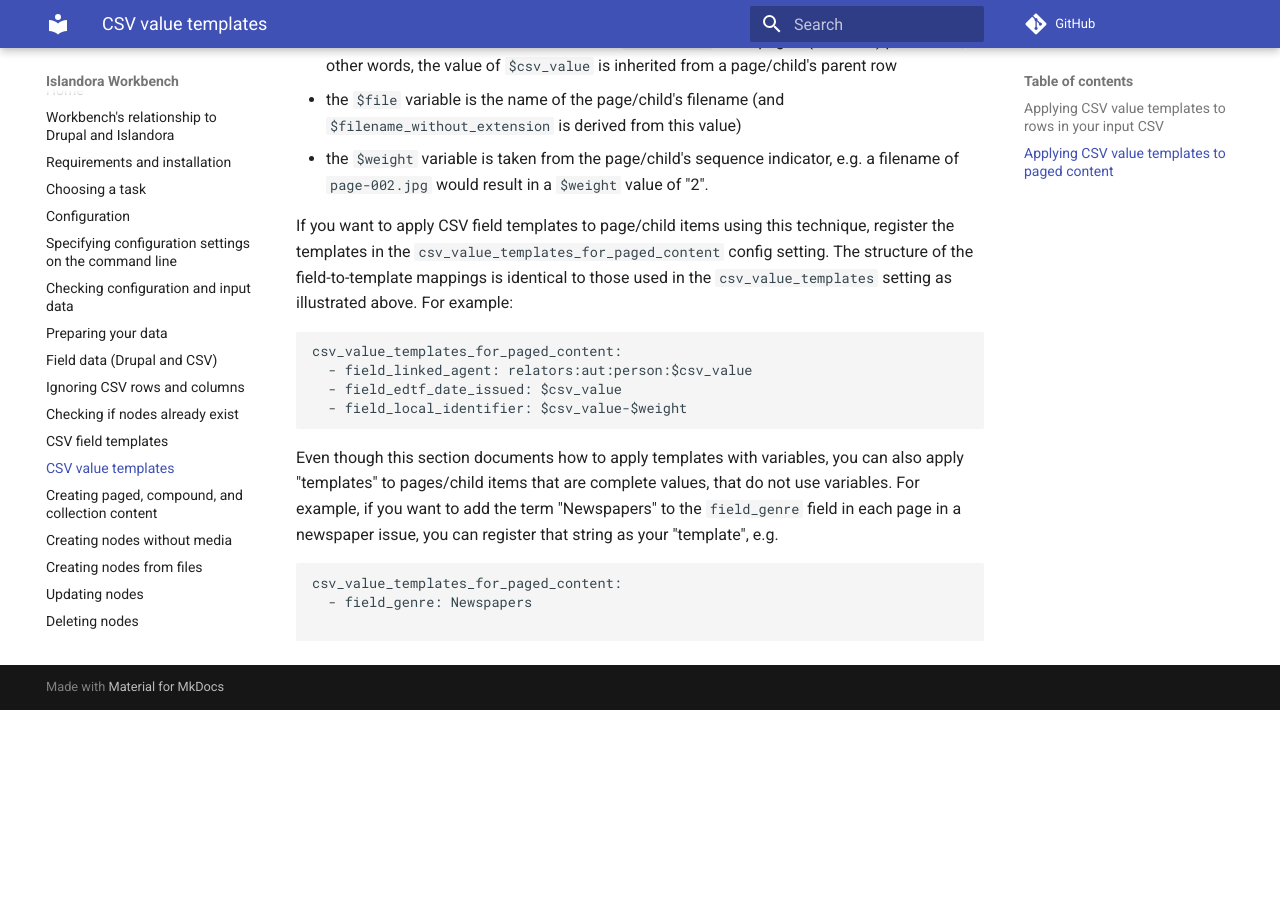
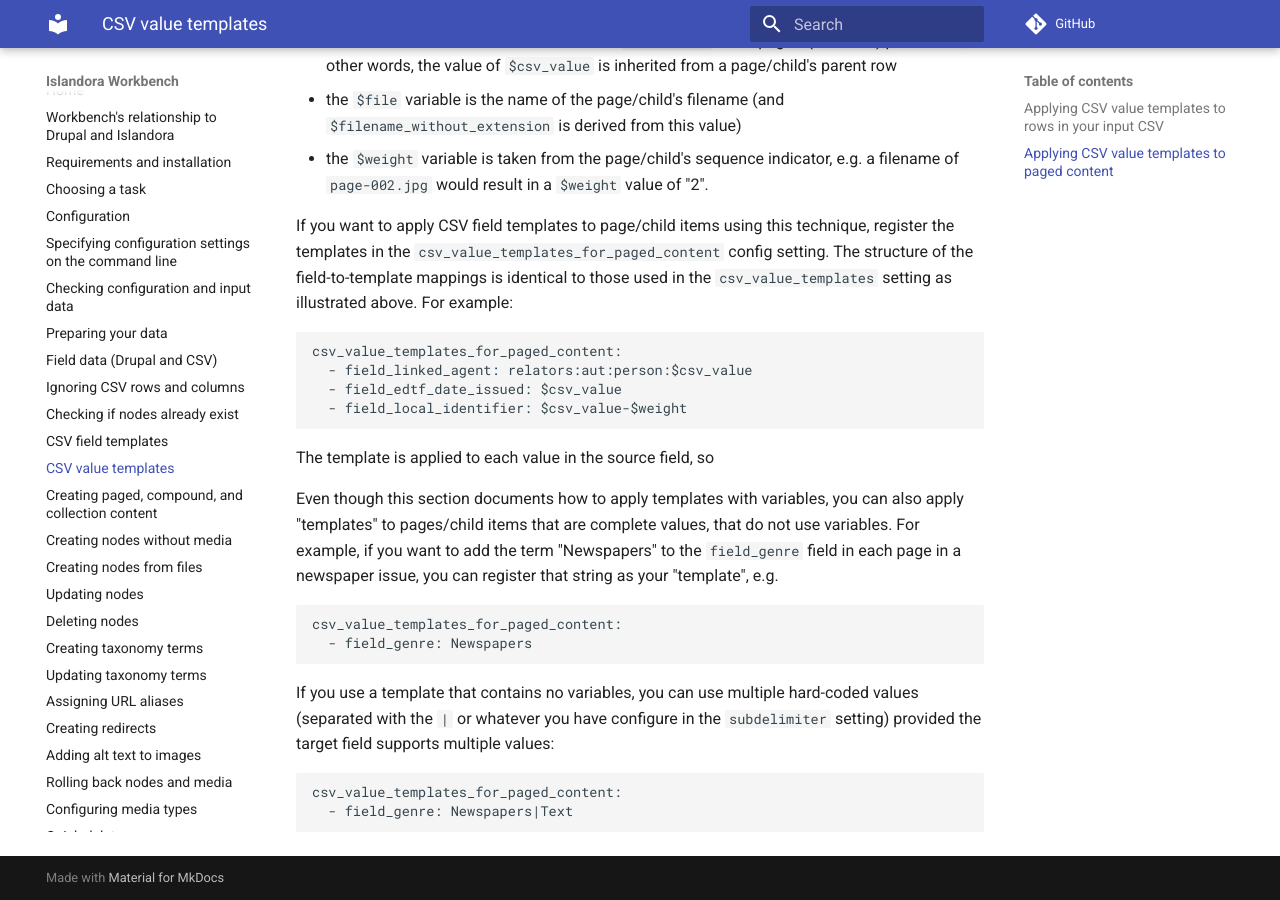
Before and after one commit to mjordan/islandora_workbench_docs, an MkDocs documentation site: the page built from docs/csv_value_templates.md, in a window 1280 px wide and 900 px high, scrolled down 2336 px. Built offline with MkDocs 1.6.1 and Material for MkDocs 9.7.7, drawn with Linux system fonts in a browser that asks for light colours; comment, search, counter and statistics services are not loaded; before the commit the page ends 3046 px from its top, so only the background shows below that.

Commit message:
Tweak to CSV value templates docs.

````diff
--- a/docs/csv_value_templates.md
+++ b/docs/csv_value_templates.md
@@ -74,11 +74,18 @@ csv_value_templates_for_paged_content:
   - field_local_identifier: $csv_value-$weight
 ```
 
+The template is applied to each value in the source field, so
 
 Even though this section documents how to apply templates with variables, you can also apply "templates" to pages/child items that are complete values, that do not use variables. For example, if you want to add the term "Newspapers" to the `field_genre` field in each page in a newspaper issue, you can register that string as your "template", e.g.
 
 ```yaml
 csv_value_templates_for_paged_content:
   - field_genre: Newspapers
+```
 
+If you use a template that contains no variables, you can use multiple hard-coded values (separated with the `|` or whatever you have configure in the `subdelimiter` setting) provided the target field supports multiple values:
+
+```yaml
+csv_value_templates_for_paged_content:
+  - field_genre: Newspapers|Text
 ```
````
